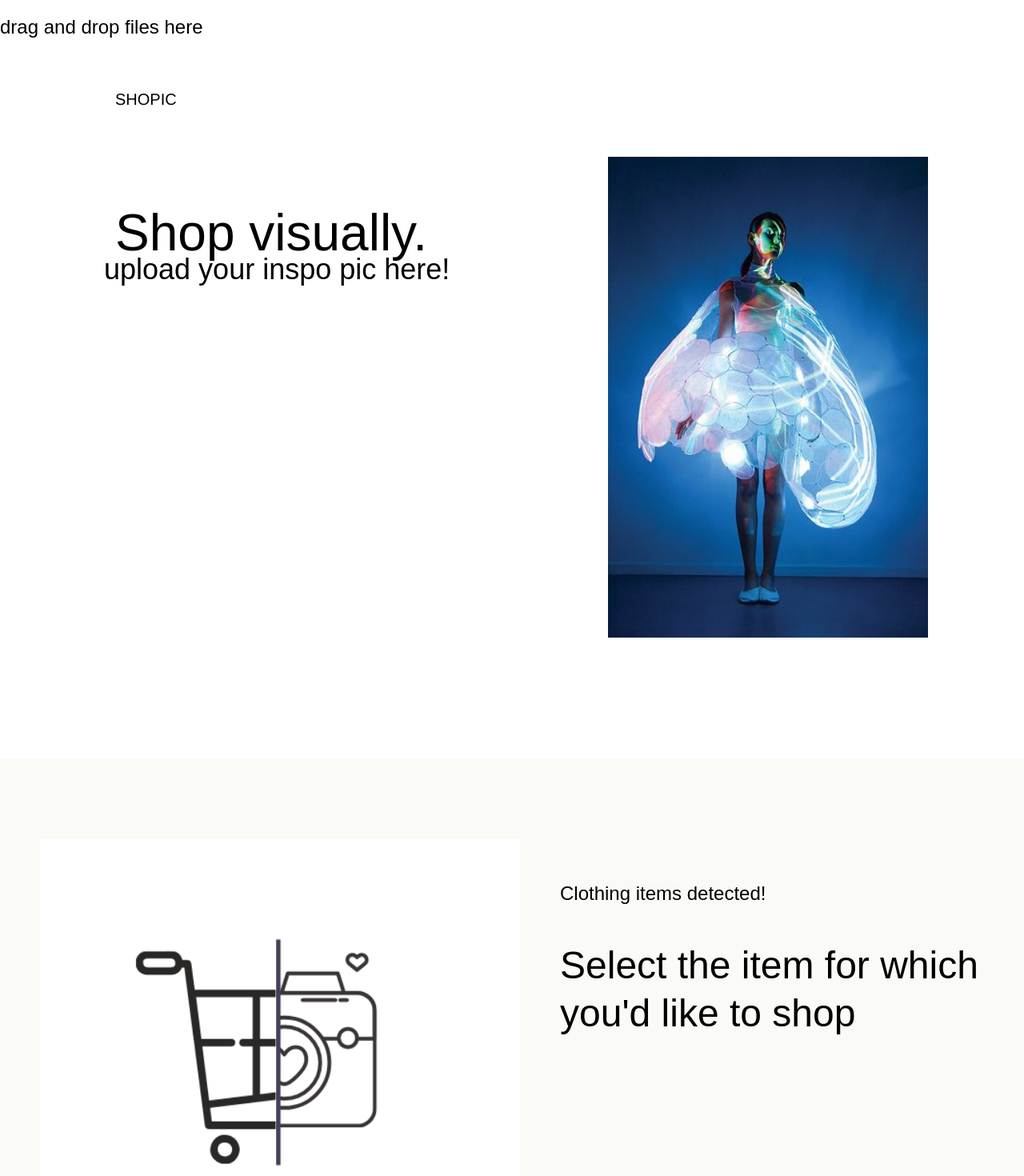
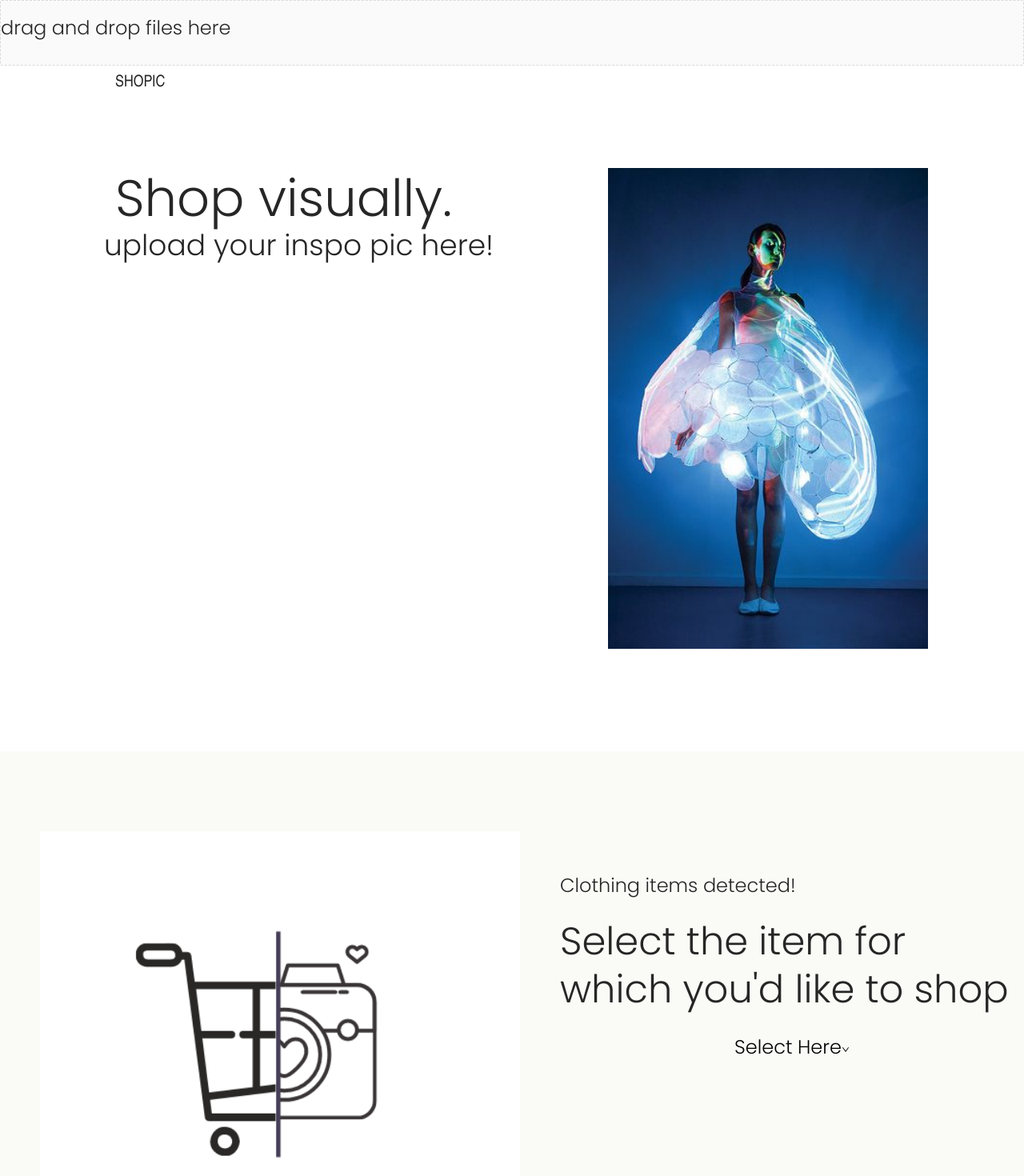
Before and after one commit to Alexander-Cui/Shopic, a React (Create React App) app in the folder shopic/: page / in a window 1280 px wide. Shown: the top 1470 px of the page at 80% size. Built offline with nearby package versions, Linux system fonts and the light colour scheme.

Commit message:
styling second section and dropdown

```diff
--- a/shopic/public/index.html
+++ b/shopic/public/index.html
@@ -2,6 +2,8 @@
 <html lang="en">
   <head>
     <meta charset="utf-8" />
+    <link rel="preconnect" href="https://fonts.gstatic.com">
+    <link href="https://fonts.googleapis.com/css2?family=Poppins:wght@300&display=swap" rel="stylesheet">
     <link rel="icon" href="%PUBLIC_URL%/favicon.ico" />
     <meta name="viewport" content="width=device-width, initial-scale=1" />
     <meta name="theme-color" content="#000000" />
--- a/shopic/src/App.css
+++ b/shopic/src/App.css
@@ -47,7 +47,7 @@ width: 44px;
 height: 15px;
 left: 144px;
 top: 97px;
-font-family: 'Franklin Gothic Medium', 'Arial Narrow', Arial, sans-serif;
+font-family: 'Gothic A1', 'Arial Narrow', Arial, sans-serif;
 font-style: normal;
 font-weight: normal;
 font-size: 20px;
--- a/shopic/src/App.js
+++ b/shopic/src/App.js
@@ -6,10 +6,10 @@ import Homepage from "./images/homepage.jpg"
 import Section2 from "./Components/Section2"
 import {Link, animateScroll as scroll} from "react-scroll"
 import AnchorLink from 'react-anchor-link-smooth-scroll'
+import 'antd/dist/antd.css'
+
 
 function App() {
-
-
 
   return (
     <div className="App">
@@ -19,7 +19,7 @@ function App() {
 
         <SubmitPic></SubmitPic>
         <img src={Homepage} className="homepage_pic"></img>
-        <Section2></Section2>
+        <div><Section2></Section2></div>
     </div>
   );
 }
--- /dev/null
+++ b/shopic/src/Components/Dropdown.css
@@ -0,0 +1,8 @@
+#menu{
+    color:red;
+}
+
+.ant-dropdown-trigger{
+    color: black;
+
+}
--- /dev/null
+++ b/shopic/src/Components/Dropdown.js
@@ -0,0 +1,37 @@
+import React from 'react'
+import "./Dropdown.css"
+
+import { Menu, Dropdown } from 'antd';
+import { DownOutlined } from '@ant-design/icons';
+
+
+function Choices() {
+
+    const items = (
+        <Menu>
+          <Menu.Item>
+            <a target="_blank" rel="noopener noreferrer" href="http://www.alipay.com/">
+              testing1
+            </a>
+          </Menu.Item>
+          <Menu.Item>
+            <a target="_blank" rel="noopener noreferrer" href="http://www.taobao.com/">
+              testing2
+            </a>
+          </Menu.Item>
+          <Menu.Item>
+            <a target="_blank" rel="noopener noreferrer" href="http://www.tmall.com/">
+              testing3
+            </a>
+          </Menu.Item>
+        </Menu>
+      );
+    return (
+        <Dropdown overlay={items} id="menu">
+            <a className="ant-dropdown-link" onClick={e => e.preventDefault()}>
+              Select Here<DownOutlined />
+            </a>
+        </Dropdown>
+    )
+}
+export default Choices
--- a/shopic/src/Components/Section2.js
+++ b/shopic/src/Components/Section2.js
@@ -1,7 +1,7 @@
 import React from 'react'
 import "./Section2.css"
 import Uploaded from "../images/shopic_logo.png"
-
+import Dropdown from "../Components/Dropdown"
 
 function Section2(){
 
@@ -11,7 +11,7 @@ function Section2(){
             <img src={Uploaded} className="selectedImage" alt="testing"></img>
             <h2 className="itemsDetected">Clothing items detected!</h2>
             <h1 className="selectItems">Select the item for which you'd like to shop</h1>
-
+            <Dropdown></Dropdown>
         </div>
     </div>)
 }
--- a/shopic/src/Components/SubmitPic.css
+++ b/shopic/src/Components/SubmitPic.css
@@ -5,3 +5,7 @@
 .chooseFileForm{
     top: 45%;
 }
+
+.ant-upload-drag-container{
+    width: 50%;
+}
```
Also changed, not shown: shopic/package.json (line endings or trailing spaces).
